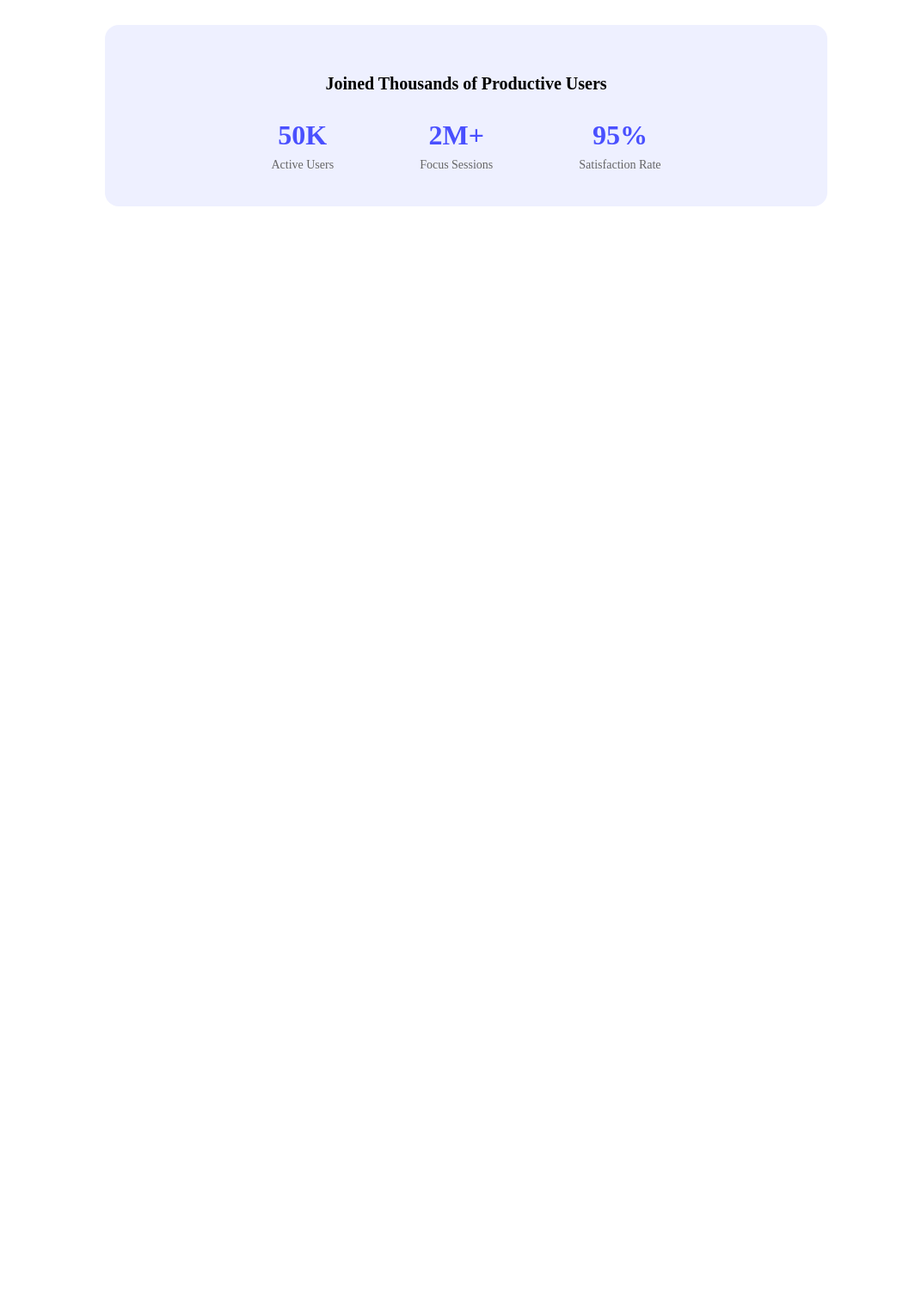
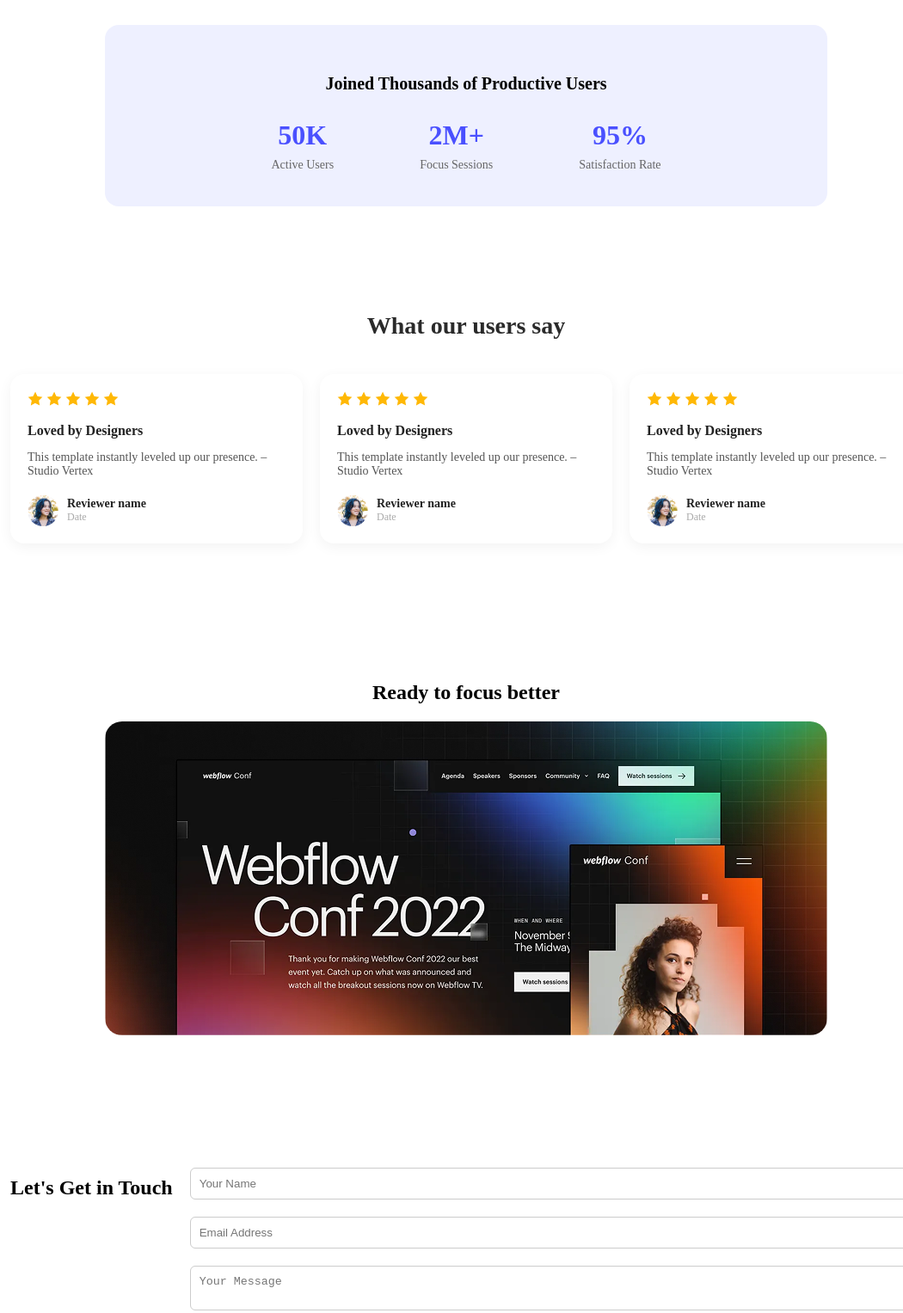
Before and after one commit to SultanaSampa/my-frist-assingment, a plain HTML site: page index.html in a window 1280 px wide. Shown: the part 866-2393 px from the top of the page at 86% size, without its empty margins (98-1148 px from the left). Before the commit the page ends 1166 px from the top, so only its background shows below. Drawn offline with Linux system fonts and the light colour scheme.

Commit message:
my assingment last part

```diff
--- a/index.html
+++ b/index.html
@@ -4,7 +4,8 @@
   <meta charset="UTF-8" />
   <meta name="viewport" content="width=device-width, initial-scale=1.0"/>
   <title>Agency Landing Page</title>
-  <link rel="stylesheet" href="styles/header.css">
+<link rel="stylesheet" href="styles/header.css">
+
 </head>
 <body>
 
@@ -52,3 +53,110 @@
       </div>
     </div>
   </section>
+    <!-- Testimonials -->
+     <section class="testimonial-section">
+    <h2>What our users say</h2>
+    <div class="testimonial-grid">
+      <!-- Card 1 -->
+      <div class="testimonial-card">
+        <div class="stars">
+          <img src="media/icon-star.png" alt="star">
+          <img src="media/icon-star.png" alt="star">
+          <img src="media/icon-star.png" alt="star">
+          <img src="media/icon-star.png" alt="star">
+          <img src="media/icon-star.png" alt="star">
+        </div>
+        <h3>Loved by Designers</h3>
+        <p>This template instantly leveled up our presence. – Studio Vertex</p>
+        <div class="reviewer">
+          <img src="media/avatar.png" alt="Reviewer">
+          <div>
+            <span class="name">Reviewer name</span>
+            <span class="date">Date</span>
+          </div>
+        </div>
+      </div>
+
+
+      <!-- Repeat for Card 2 & 3 -->
+      <div class="testimonial-card">
+          <div class="stars">
+          <img src="media/icon-star.png" alt="star">
+          <img src="media/icon-star.png" alt="star">
+          <img src="media/icon-star.png" alt="star">
+          <img src="media/icon-star.png" alt="star">
+          <img src="media/icon-star.png" alt="star">
+
+        </div>
+        <h3>Loved by Designers</h3>
+        <p>This template instantly leveled up our presence. – Studio Vertex</p>
+        <div class="reviewer">
+          <img src="media/avatar.png" alt="Reviewer">
+          <div>
+            <span class="name">Reviewer name</span>
+            <span class="date">Date</span>
+          </div>
+        </div>
+      </div>
+
+
+      <div class="testimonial-card">
+        <div class="stars">
+          <img src="media/icon-star.png" alt="star">
+          <img src="media/icon-star.png" alt="star">
+          <img src="media/icon-star.png" alt="star">
+          <img src="media/icon-star.png" alt="star">
+          <img src="media/icon-star.png" alt="star">
+        </div>
+        <h3>Loved by Designers</h3>
+        <p>This template instantly leveled up our presence. – Studio Vertex</p>
+        <div class="reviewer">
+          <img src="media/avatar.png" alt="Reviewer">
+          <div>
+            <span class="name">Reviewer name</span>
+            <span class="date">Date</span>
+          </div>
+        </div>
+      </div>
+    </div>
+  </section>
+    <!-- Ready Section -->
+    <section class="focus">
+      <h2>Ready to focus better</h2>
+      <img src="media/wc-big.png" alt="Focus Image">
+    </section>
+
+
+    <!-- Contact Section -->
+    <section class="contact">
+      <div>
+        <h2>Let's Get in Touch</h2>
+      </div>
+      <div class="contact-form">
+        <input type="text" placeholder="Your Name" />
+        <input type="email" placeholder="Email Address" />
+        <textarea placeholder="Your Message"></textarea>
+        <button class="button">Submit</button>
+      </div>
+    </section>
+
+
+    <!-- Footer -->
+    <section class="logo-section">
+    <h1 class="logo">LOGO</h1>
+    <p class="description">
+      Ready to elevate your online presence? Contact us today to discuss your project
+      and discover how we can bring your vision to life.
+    </p>
+    <nav class="footer-nav">
+      <a href="#">Home</a>
+      <a href="#">About</a>
+      <a href="#">How it Works</a>
+      <a href="#">Services</a>
+    </nav>
+  </section>
+  </div>
+
+
+</body>
+</html>
```
